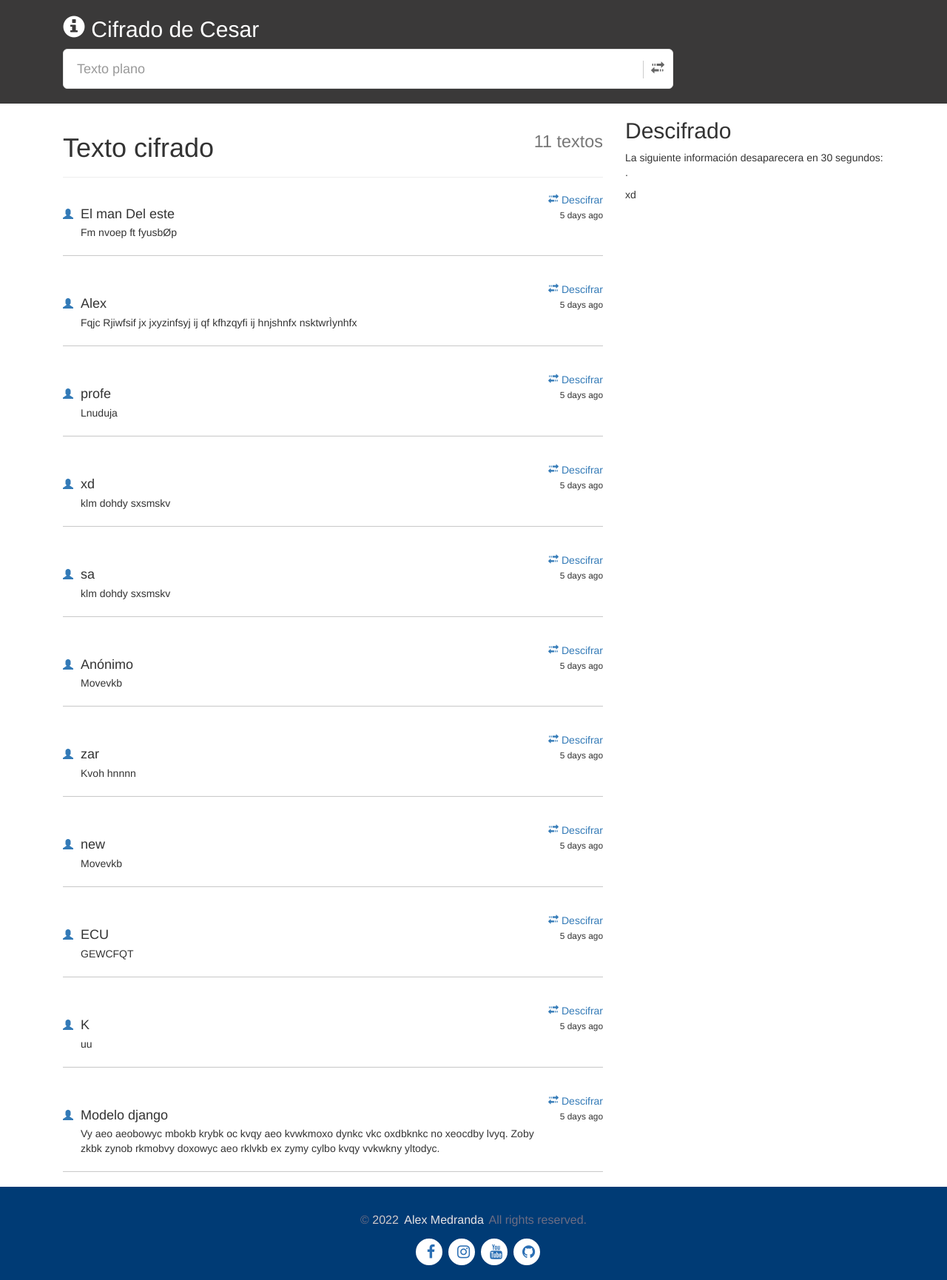
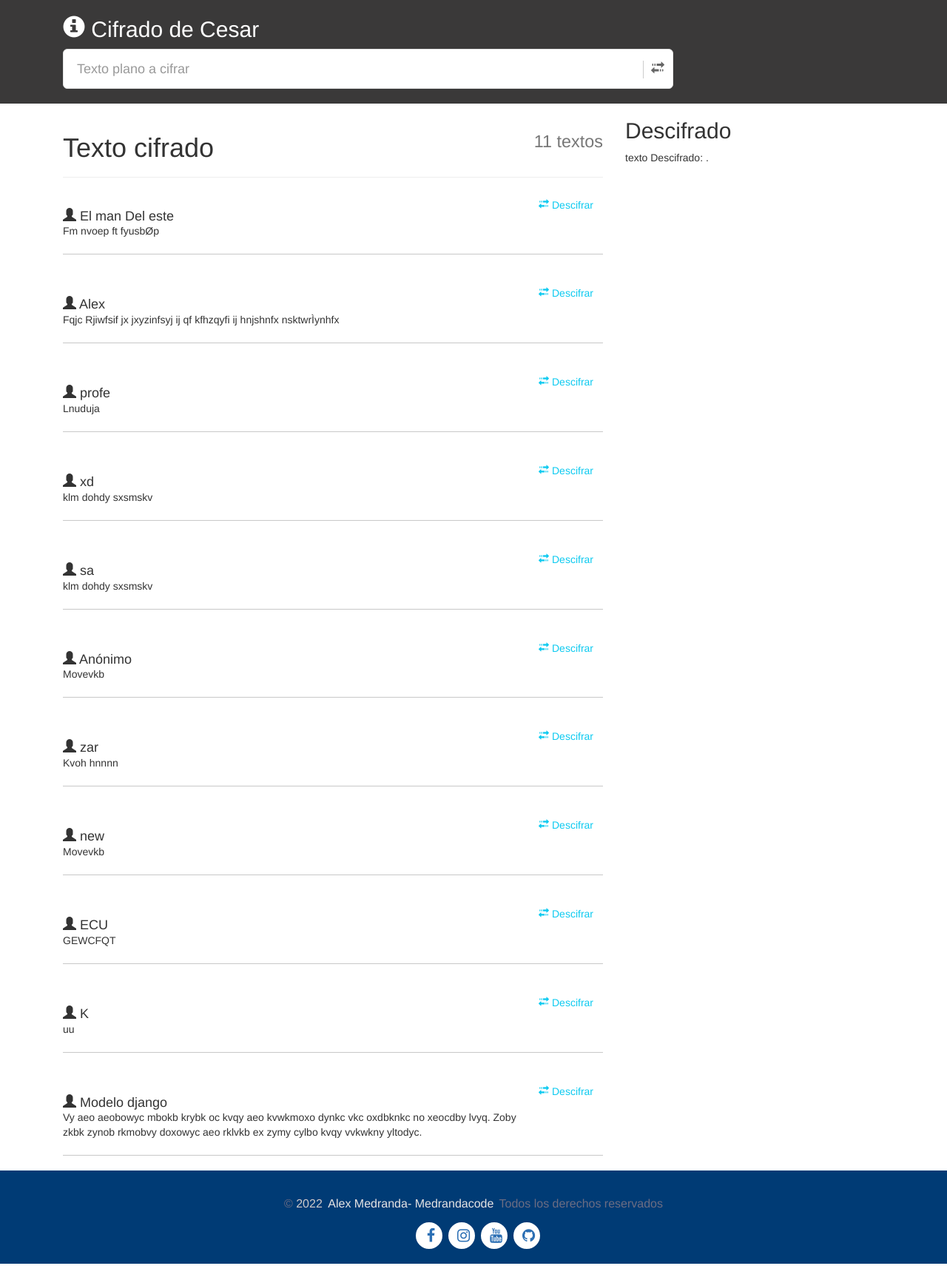
Before and after one commit to Alexm-99/cifrado-cesar, a Django app: page / in a window 1280 px wide. Shown: the whole page at 74% size. After the commit the page ends 1708 px from the top, so only its background shows below. Run offline with Django 3.2, Linux system fonts and the light colour scheme; data comes from the database, SQL or seed files in the repository; both versions use the stored data as it was after the commit; some libraries are stand-ins or nearby versions.

Commit message:
cifrado terminado

```diff
--- a/app/views.py
+++ b/app/views.py
@@ -8,36 +8,42 @@ from django.db import connection
 from .forms import PostForm
 # Create your views here.
 def inicio(request):
+    consulta = ""
     cifrarT = cifrado.objects.all()
     lastValue = cifrado.objects.count()
     modo = 'encriptar'
     clave = 3
     mensaje = 'hola mundo'
     cifrar = Cifrado.obtenerMensajeTraducido(modo,mensaje,clave)
+    try:
+        if request.method == "POST":
+            apodo = request.POST['apodo']
+            modo = 'encriptar'
+            clave = int(request.POST['clave'])
+            mensaje = request.POST['mensaje']
+            cifrar = Cifrado.obtenerMensajeTraducido(modo,mensaje,clave)
+            with connection.cursor() as cursor:
+                cursor.execute("INSERT INTO app_cifrado(nickname,message,key) VALUES ('{apodo}', '{mensaje}', '{clave}')".format( apodo=apodo, mensaje=cifrar, clave=clave))
+                cursor.fetchone()
+                return redirect('/')
+    except:
+        try:
+            variable = request.POST['buscando']
+            clave = int(request.POST['texto'])
+            with connection.cursor() as cursor:
+                cursor.execute("SELECT message,key FROM app_cifrado WHERE id = "+ variable )
+                consultax = cursor.fetchone()
 
-    if request.method == "POST":
+                if consultax[1] == str(clave):
+                    consulta = Cifrado.obtenerMensajeTraducido('desencriptar',consultax[0],clave)
+                else:
+                    consulta = "La clave ha sido incorrecta"
 
-        apodo = request.POST['apodo']
-        modo = 'encriptar'
-        clave = int(request.POST['clave'])
-        mensaje = request.POST['mensaje']
-        cifrar = Cifrado.obtenerMensajeTraducido(modo,mensaje,clave)
-        with connection.cursor() as cursor:
-            cursor.execute("INSERT INTO app_cifrado(nickname,message,key) VALUES ('{apodo}', '{mensaje}', '{clave}')".format( apodo=apodo, mensaje=cifrar, clave=clave))
-            cursor.fetchone()
-            return redirect('/')
+        except:
+            consulta = ""
 
-    try:
-        variable = request.POST['buscando']
 
-        with connection.cursor() as cursor:
-            cursor.execute("SELECT message FROM app_cifrado WHERE id = "+ variable )
-            consulta = cursor.fetchone()
+        #cifrar = Cifrado.obtenerMensajeTraducido(modo,mensaje,clave)
 
-    except:
-        consulta = ["xd"]
-
-    #cifrar = Cifrado.obtenerMensajeTraducido(modo,mensaje,clave)
-
-    contexto = {'cifrarT': cifrarT,'lastValue':lastValue, 'consulta':consulta[0] }
+    contexto = {'cifrarT': cifrarT,'lastValue':lastValue, 'consulta':consulta}
     return render(request, 'index.html', contexto)
--- a/public/static/index.css
+++ b/public/static/index.css
@@ -62,7 +62,9 @@ figcaption{
 color: #588ff5;
 }
 
-
+.btn-envio:hover .btn-xd{
+    color: #fff;
+}
 /* FOOTER */
 
 footer{
--- a/public/static/index.js
+++ b/public/static/index.js
@@ -23,3 +23,14 @@ function PostMenu(){
  function consulta(id){
     document.getElementById(id).submit();
  }
+
+function envioclave(id){
+    let clave =prompt("Ingrese la clave");
+
+    if (clave != null ) {
+    $(`#${id}`).attr('value', clave ); //Cambiando valor a mostrar
+
+    }else{
+        alert("No ingreso ninguna clave");
+    }
+}
--- a/public/template/index.html
+++ b/public/template/index.html
@@ -82,7 +82,7 @@ aria-hidden="true">
                           <div class="input-group col-md-12">
                               <input type="hidden" value="xd" name="apodo" id="apodo">
                               <input type="hidden" value="10" name="clave"  id="clave">
-                        <input name="mensaje" type="text" class="form-control input-lg" placeholder="Texto plano" />
+                        <input name="mensaje" type="text" class="form-control input-lg" placeholder="Texto plano a cifrar" />
                         <span class="input-group-btn">
                             <button class="btn btn-info btn-lg" type="button" onclick="PostMenu()">
                                 <i class="glyphicon glyphicon-transfer"></i>
@@ -109,25 +109,26 @@ aria-hidden="true">
                    {% for cifrar in cifrarT %}
 
                    <div class="media">
+
+
+
                        <form action="" method="post" id="formulario{{cifrar.id}}">
                         {% csrf_token %}
-                        <input type="hidden" value="{{cifrar.id}}" name="buscando">
-                     <a href="" onclick="consulta('formulario{{cifrar.id}}')" class="pull-right"> <i class="glyphicon glyphicon-transfer"></i> Descifrar</a> <br>
-                      </form>
-                       <p class="pull-right"><small>5 days ago</small></p>
 
-                        <a class="media-left" href="#">
-                         <i class="glyphicon glyphicon-user"></i>
-                        </a>
+                     <input type="hidden" name="texto" value="10" id="textoclave{{cifrar.id}}">
+                     <button onclick="envioclave(`textoclave{{cifrar.id}}`)" class="btn btn-outline-info pull-right btn-envio" id="index_btn" name="buscando" value="{{cifrar.id}}"> <i class="glyphicon glyphicon-transfer btn-xd"></i> <span class="btn-xd">Descifrar</span>
+                        </button><br>
+                    </form>
 
                         <div class="media-body">
 
-                          <h4 class="media-heading user_name">{{cifrar.nickname}}</h4>
+                          <h4 class="media-left media-heading user_name"><i class="glyphicon glyphicon-user"></i> {{cifrar.nickname}}</h4>
                           {{cifrar.message}}
 
                           <!-- <p><small><a href="">Like</a> - <a href="">Share</a></small></p> -->
 
                         </div>
+                        <!-- <p class="pull-right"><small>5 days ago</small></p>  -->
                             <hr>
                       </div>
                     {% endfor %}
@@ -139,7 +140,7 @@ aria-hidden="true">
             </div>
             <div class="col-md-4">
                 <h2>Descifrado</h2>
-                <p> La siguiente información desaparecera en 30 segundos: .</p>
+                <p> texto Descifrado: .</p>
                 <p>{{consulta}}</p>
             </div>
         </div>
@@ -152,18 +153,18 @@ aria-hidden="true">
 				<div class="row">
 					<div class="col-md-12 text-center">
 						<div class="copyright">
-							<p>© <span>2022</span> <a href="#" class="transition">Alex Medranda</a> All rights reserved.</p>
+							<p>© <span>2022</span> <a href="#" class="transition">Alex Medranda- Medrandacode</a> Todos los derechos reservados</p>
 
                         </div>
 
 
 					</div> <div class="media-Social">
                             <ul class="social ">
-                                <li> <a href="#"> <i class=" fa fa-facebook"></i> </a> </li>
-                                <li> <a href="#"> <i class="fa fa-instagram"></i> </a> </li>
-                                <li> <a href="#"> <i class="fa fa-youtube"></i> </a> </li>
+                                <li> <a target="blanket" href="https://facebook.com/medrandacode"> <i class=" fa fa-facebook"></i> </a> </li>
+                                <li> <a target="blanket" href="https://instagram.com/medrandacode"> <i class="fa fa-instagram"></i> </a> </li>
+                                <li> <a target="blanket" href="https://n9.cl/yrcyo"> <i class="fa fa-youtube"></i> </a> </li>
 
-                                <li> <a href="#"> <i class="fa fa-github"></i> </a> </li>
+                                <li> <a target="blanket" href="https://github.com/medrandacode"> <i class="fa fa-github"></i> </a> </li>
                             </ul>
                         </div>
 				</div>
```
Also changed, not shown: db.sqlite3.
